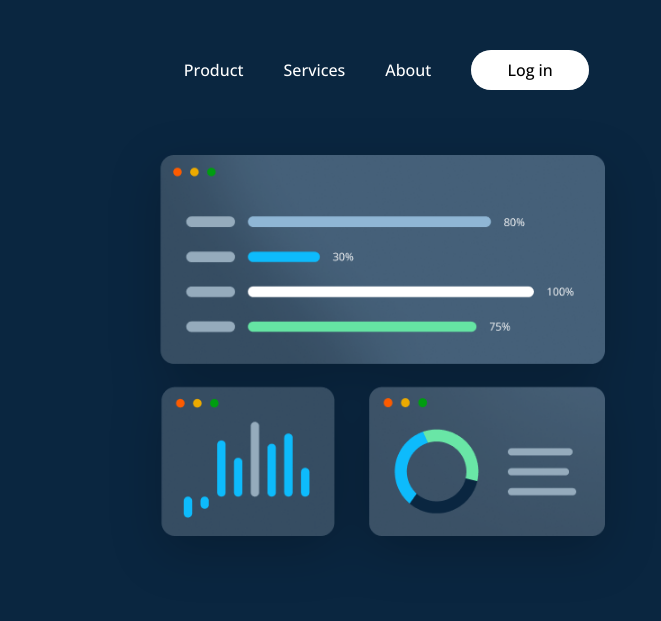
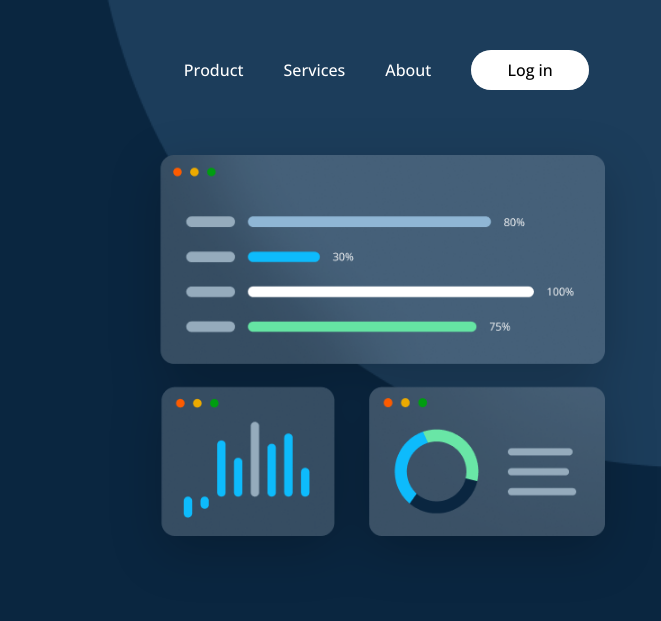
Before and after one commit to Kiwaser/Practica_PERIP, a plain HTML site: page index.html in a window 1280 px wide. Shown: the top 621 px of the page, 619-1280 px from the left. Drawn offline with Linux system fonts and the light colour scheme.

Commit message:
fix but no Title

```diff
--- a/css/style.css
+++ b/css/style.css
@@ -145,7 +145,8 @@ a {
     isolation: isolate;
     color: var(--color-white);
     padding-block: 1.5rem 5rem;
-    background-color: var(--color-primary-alt);
+    background: url('../assets/images/Title/Rectangle_1028.png') center/cover no-repeat;
+    background-color: var(--color-primary-alt); /* fallback */
 }
 
 .hero::before {
```
Also changed, not shown: assets/images/Title/Rectangle_1028.png (added).
